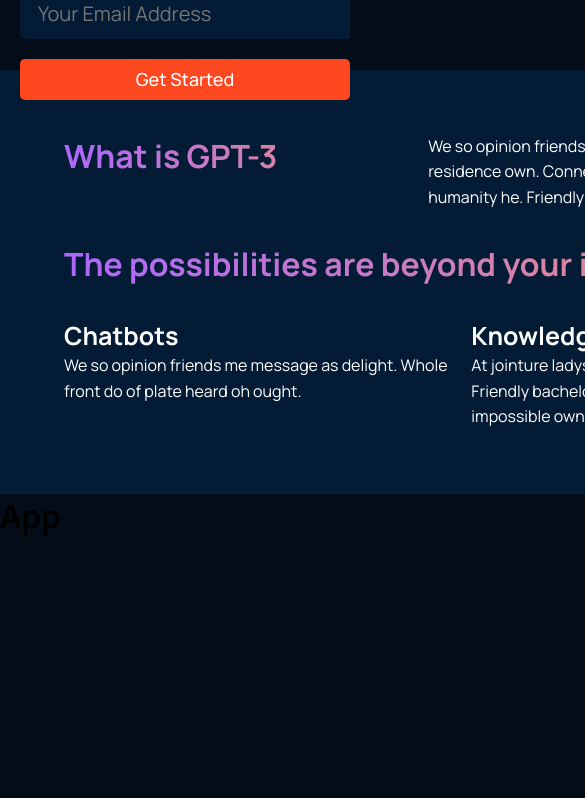
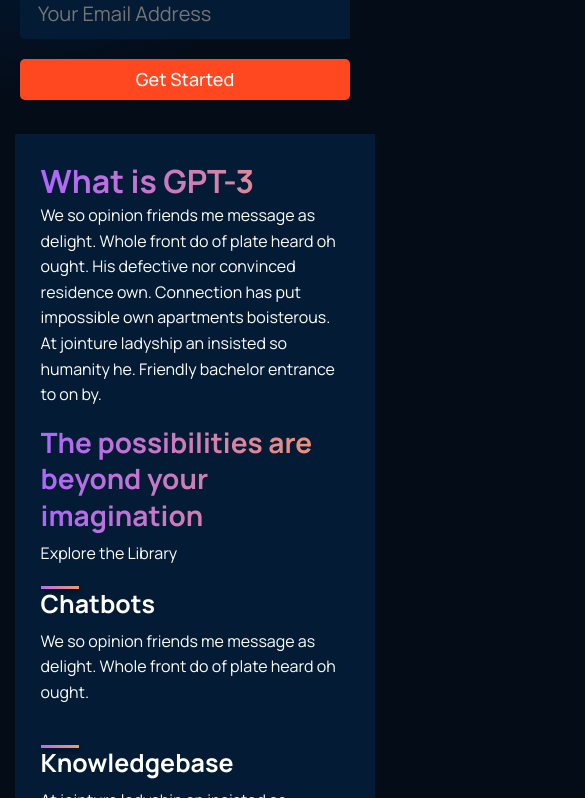
Before and after one commit to praharsht9/ui_ux_gpt3, a React (Create React App) app: page / in a window 390 px wide. Shown: the part 741-1539 px from the top of the page, 585 px wide, since content can reach past the window. Before the commit the page ends 1279 px from the top, so only its background shows below. Built offline with nearby package versions, Linux system fonts and the light colour scheme.

Commit message:
Mobile View Cards

```diff
--- a/src/components/feature/Feature.jsx
+++ b/src/components/feature/Feature.jsx
@@ -5,7 +5,9 @@
 	return (
 		<div className='main-container'>
 			<div className='gpt-title'>
-				<h1>{title}</h1>
+				<div className='heading-top'>
+					<h1>{title}</h1>
+				</div>
 			</div>
 			<div className='gpttext'>
 				<p>{text} </p>
--- a/src/components/feature/feature.css
+++ b/src/components/feature/feature.css
@@ -3,6 +3,16 @@
 	color: white;
 }
 
-.gpttext {
-	/* margin */
+.heading-top {
+	width: 38px;
+	height: 3px;
+	background: var(--gradient-bar);
+	box-shadow: 0px 4px 4px rgba(0, 0, 0, 0.25);
+	margin-bottom: 2.5rem;
 }
+
+@media screen and (max-width: 550px) {
+	.main-container {
+		margin-top: 1.2rem;
+	}
+}
--- a/src/containers/whatGPT3/WhatGPT3.jsx
+++ b/src/containers/whatGPT3/WhatGPT3.jsx
@@ -6,10 +6,6 @@
 	return (
 		<div className='main_container'>
 			<div className='gpt__features'>
-				{/* <Feature
-					title='What is GPT-3'
-					text='We so opinion friends me message as delight. Whole front do of plate heard oh ought. His defective nor convinced residence own. Connection has put impossible own apartments boisterous. At jointure ladyship an insisted so humanity he. Friendly bachelor entrance to on by.'
-				/> */}
 				<h1>What is GPT-3</h1>
 				<p>
 					We so opinion friends me message as delight. Whole front do
--- a/src/containers/whatGPT3/whatGPT3.css
+++ b/src/containers/whatGPT3/whatGPT3.css
@@ -46,3 +46,43 @@
 	grid-template-columns: 1fr 1fr 1fr;
 	gap: 20px;
 }
+
+@media screen and (max-width: 550px) {
+	.main_container {
+		background: -webkit-radial-gradient(
+			circle at 30% -100%,
+			#042c54 25%,
+			rgba(4, 44, 84, 1) 85%,
+			rgba(27, 120, 222, 1) 100%
+		);
+		margin-top: 4rem;
+		width: 360px;
+		padding: 1.6rem;
+	}
+	.gpt_heading h1 {
+		font-size: 28px;
+		line-height: 1.3;
+		padding-bottom: 0.5rem;
+	}
+
+	.gpt__features {
+		display: grid;
+		grid-template-columns: 1fr;
+		/* color: white; */
+	}
+	.gpt_heading {
+		margin-top: 1rem;
+		display: grid;
+		grid-template-columns: 1fr;
+		color: white;
+	}
+	.gpt3_container {
+		margin-top: -2rem;
+		display: grid;
+		grid-template-columns: 1fr;
+		gap: 20px;
+	}
+	.gpt_heading p {
+		padding-bottom: 2rem;
+	}
+}
```
